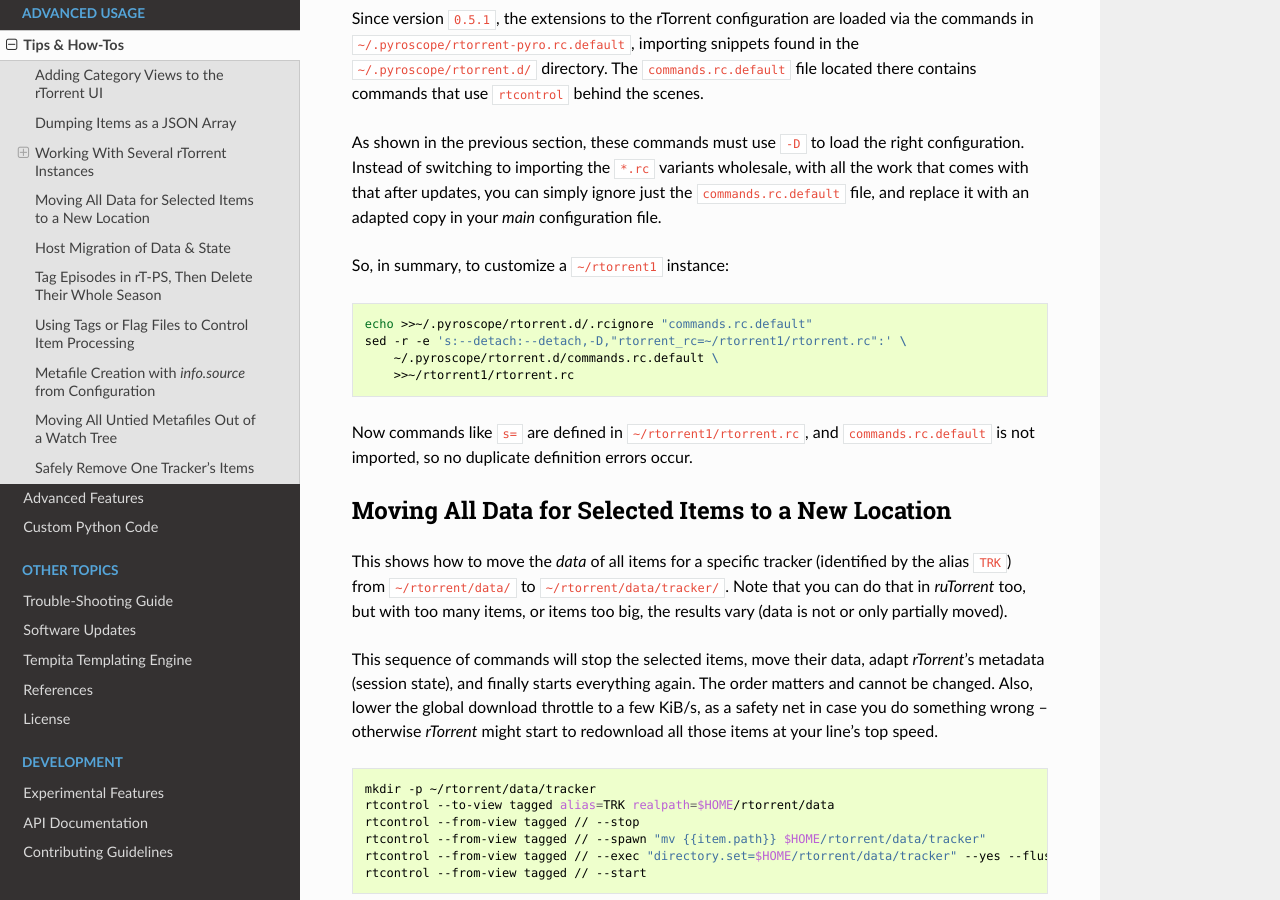
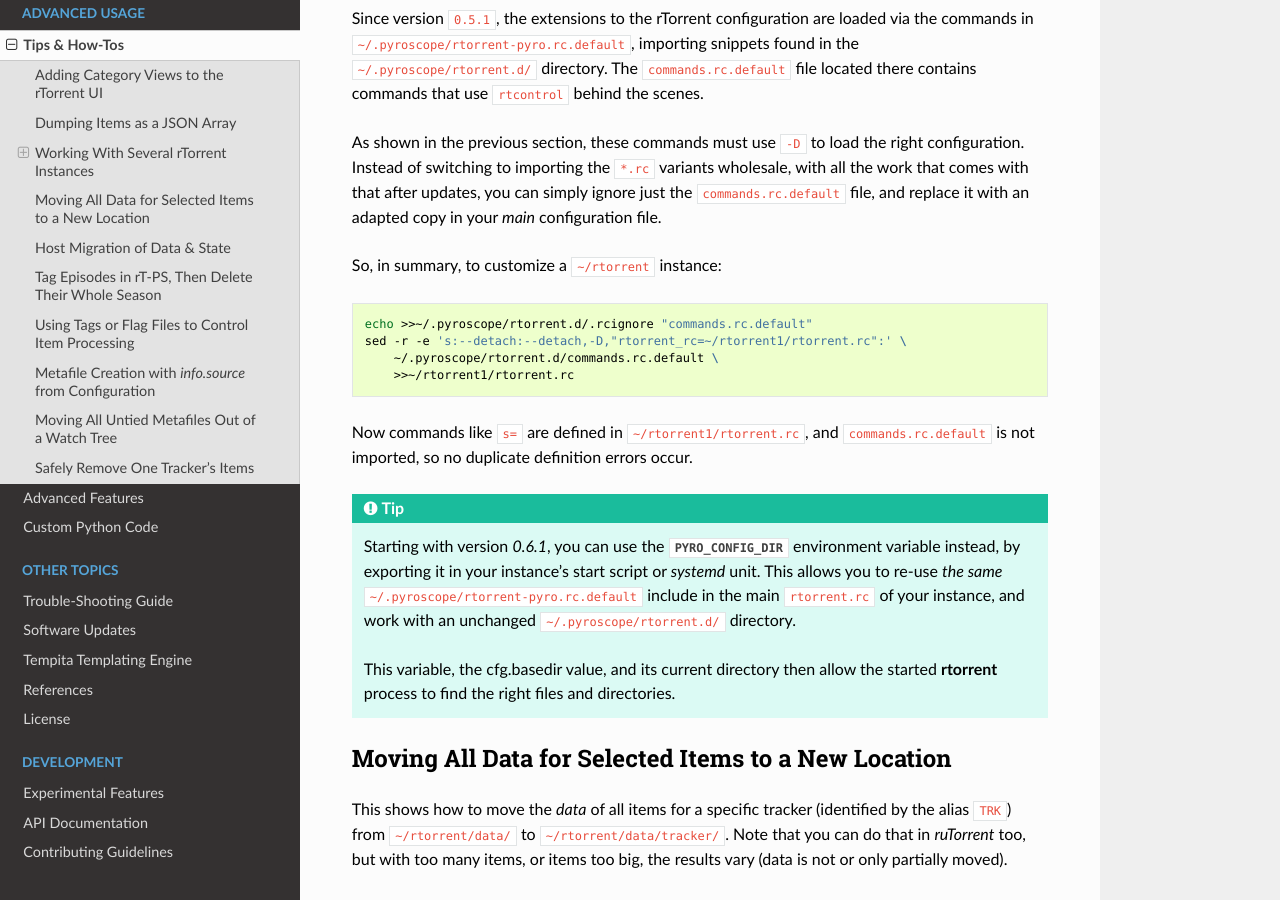
Before and after one commit to pyroscope/pyrocore, a Sphinx documentation site: the page built from docs/howto.rst, in a window 1280 px wide and 900 px high, scrolled down 2702 px. Built offline with Sphinx 7.4.7 and the Read the Docs theme 2.0.0, drawn with Linux system fonts in a browser that asks for light colours.

Commit message:
docs: easier multi-instance config tip

```diff
--- a/docs/howto.rst
+++ b/docs/howto.rst
@@ -161,7 +161,7 @@ wholesale, with all the work that comes with that after updates,
 you can simply ignore just the ``commands.rc.default`` file,
 and replace it with an adapted copy in your *main* configuration file.
 
-So, in summary, to customize a ``~/rtorrent1`` instance:
+So, in summary, to customize a :file:`~/rtorrent` instance:
 
 .. code-block:: shell
 
@@ -172,6 +172,16 @@ So, in summary, to customize a ``~/rtorrent1`` instance:
 
 Now commands like ``s=`` are defined in ``~/rtorrent1/rtorrent.rc``, and
 ``commands.rc.default`` is not imported, so no duplicate definition errors occur.
+
+.. tip::
+
+    Starting with version *0.6.1*, you can use the :envvar:`PYRO_CONFIG_DIR` environment variable
+    instead, by exporting it in your instance's start script or `systemd` unit.
+    This allows you to re-use *the same* :file:`~/.pyroscope/rtorrent-pyro.rc.default` include in the main
+    :file:`rtorrent.rc` of your instance, and work with an unchanged :file:`~/.pyroscope/rtorrent.d/` directory.
+
+    This variable, the :term:`cfg.basedir` value, and its current directory then allow
+    the started :command:`rtorrent` process to find the right files and directories.
 
 
 .. _move-data:
```
